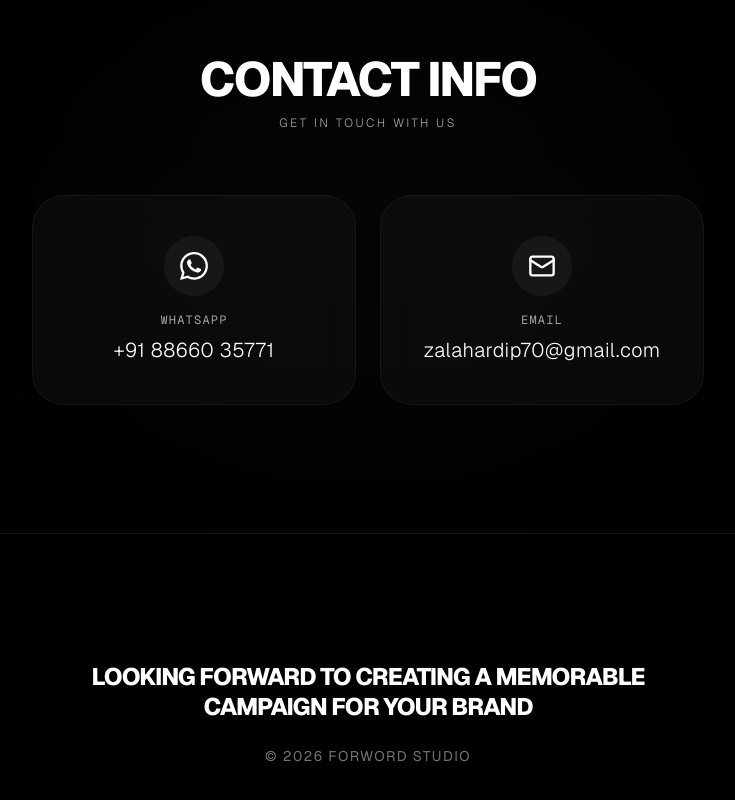
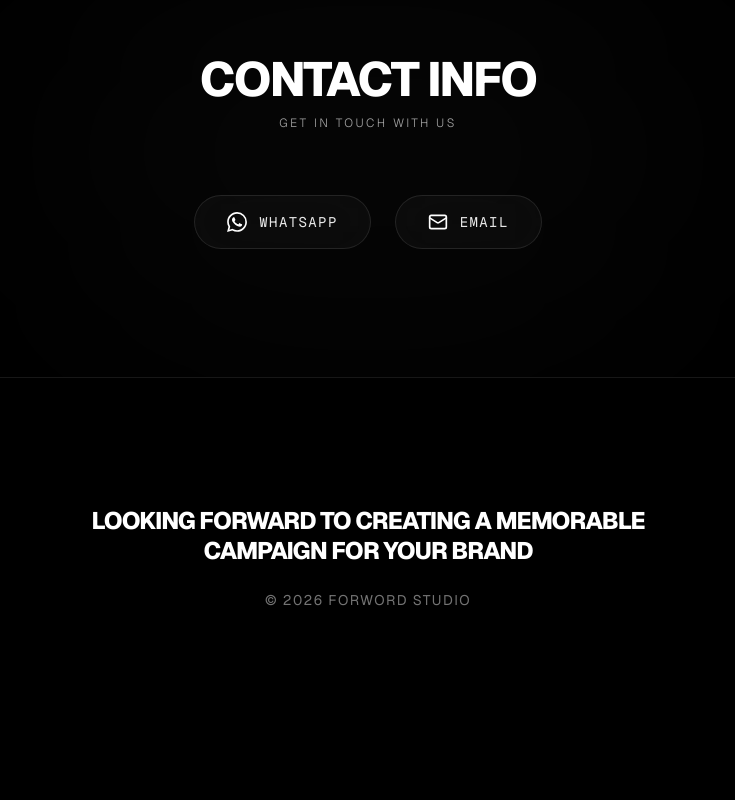
Before and after one commit to kuldeepsinh18/campaign-showcase, a Next.js app: page / in a window 1280 px wide. Shown: the part 1446-2246 px from the top of the page, without its empty margins (272-1007 px from the left). After the commit the page ends 2184 px from the top, so only its background shows below. Built offline with nearby package versions, Linux system fonts and the light colour scheme.

Commit message:
final portfolio update

```diff
--- a/src/app/campaign/[id]/page.tsx
+++ b/src/app/campaign/[id]/page.tsx
@@ -71,6 +71,23 @@
 
         {/* 1. HERO SECTION */}
         <section className="relative h-screen flex flex-col items-center justify-center overflow-hidden z-10 px-6">
+          {/* Cinematic Background */}
+          <div className="absolute inset-0 z-0">
+            <Image
+              src={campaign.coverImage}
+              alt={`${campaign.title} Cover`}
+              fill
+              quality={100}
+              priority
+              unoptimized
+              className="object-cover object-center scale-105"
+            />
+            {/* Dark Overlay & Subtle Blur */}
+            <div className="absolute inset-0 bg-black/65 backdrop-blur-[6px]" />
+            {/* Gradient to blend seamlessly into the grid below */}
+            <div className="absolute inset-0 bg-gradient-to-b from-black/40 via-transparent to-black" />
+          </div>
+
           <motion.div
             style={{ y: yHero }}
             initial={{ opacity: 0, y: 30 }}
@@ -78,7 +95,7 @@
             transition={{ duration: 1.2, ease: [0.16, 1, 0.3, 1], delay: 0.2 }}
             className="text-center z-10"
           >
-            <h1 className="brutalist-text text-5xl md:text-8xl lg:text-9xl text-white tracking-tighter mb-6 leading-[0.85]">
+            <h1 className="brutalist-text font-bold text-4xl md:text-6xl lg:text-7xl text-white tracking-tighter mb-6 leading-[0.85] drop-shadow-2xl text-center">
               {campaign.title.split(' ').map((word, i) => (
                 <span key={i}>
                   {word.toUpperCase()}
@@ -268,49 +285,35 @@
               </p>
             </motion.div>
 
-            <div className="grid grid-cols-1 md:grid-cols-2 gap-4 md:gap-6">
-              {/* WhatsApp Card */}
+            <div className="flex flex-col sm:flex-row items-center justify-center gap-4 md:gap-6">
+              {/* WhatsApp Button */}
               <motion.a
                 href="https://wa.me/918866035771"
                 target="_blank"
                 rel="noopener noreferrer"
-                initial={{ opacity: 0, y: 30 }}
+                initial={{ opacity: 0, y: 20 }}
                 whileInView={{ opacity: 1, y: 0 }}
                 viewport={{ once: true }}
-                whileHover={{ y: -6, scale: 1.02 }}
-                transition={{ duration: 0.5, ease: [0.16, 1, 0.3, 1] }}
-                className="flex flex-col items-center text-center gap-4 p-8 md:p-10 rounded-[1.5rem] md:rounded-[2rem] bg-neutral-900/40 backdrop-blur-xl border border-white/5 hover:border-white/10 hover:bg-neutral-800/40 hover:shadow-[0_0_30px_rgba(255,255,255,0.03)] transition-all group"
+                whileHover={{ y: -4, scale: 1.05 }}
+                transition={{ duration: 0.4, ease: [0.16, 1, 0.3, 1] }}
+                className="flex items-center gap-3 px-8 py-4 rounded-full bg-neutral-900/40 backdrop-blur-xl border border-white/10 hover:border-white/30 hover:bg-neutral-800/60 hover:shadow-[0_0_30px_rgba(255,255,255,0.1)] transition-all group w-full sm:w-auto justify-center cursor-pointer"
               >
-                <div className="p-4 bg-white/5 rounded-full group-hover:bg-white/10 group-hover:scale-110 transition-all duration-500">
-                  <WhatsappIcon className="w-6 h-6 md:w-7 md:h-7 text-white" />
-                </div>
-                <div>
-                  <h3 className="text-[10px] md:text-xs font-mono text-neutral-400 uppercase tracking-widest mb-2 group-hover:text-white transition-colors">WhatsApp</h3>
-                  <p className="text-lg md:text-xl text-white font-light tracking-wide">
-                    +91 88660 35771
-                  </p>
-                </div>
+                <WhatsappIcon className="w-5 h-5 text-white group-hover:scale-110 transition-transform duration-500" />
+                <span className="text-sm font-mono text-white/90 uppercase tracking-widest group-hover:text-white transition-colors">WhatsApp</span>
               </motion.a>
 
-              {/* Email Card */}
+              {/* Email Button */}
               <motion.a
                 href="mailto:zalahardip70@gmail.com"
-                initial={{ opacity: 0, y: 30 }}
+                initial={{ opacity: 0, y: 20 }}
                 whileInView={{ opacity: 1, y: 0 }}
                 viewport={{ once: true }}
-                whileHover={{ y: -6, scale: 1.02 }}
-                transition={{ duration: 0.5, delay: 0.1, ease: [0.16, 1, 0.3, 1] }}
-                className="flex flex-col items-center text-center gap-4 p-8 md:p-10 rounded-[1.5rem] md:rounded-[2rem] bg-neutral-900/40 backdrop-blur-xl border border-white/5 hover:border-white/10 hover:bg-neutral-800/40 hover:shadow-[0_0_30px_rgba(255,255,255,0.03)] transition-all group"
+                whileHover={{ y: -4, scale: 1.05 }}
+                transition={{ duration: 0.4, delay: 0.1, ease: [0.16, 1, 0.3, 1] }}
+                className="flex items-center gap-3 px-8 py-4 rounded-full bg-neutral-900/40 backdrop-blur-xl border border-white/10 hover:border-white/30 hover:bg-neutral-800/60 hover:shadow-[0_0_30px_rgba(255,255,255,0.1)] transition-all group w-full sm:w-auto justify-center cursor-pointer"
               >
-                <div className="p-4 bg-white/5 rounded-full group-hover:bg-white/10 group-hover:scale-110 transition-all duration-500">
-                  <Mail className="w-6 h-6 md:w-7 md:h-7 text-white" />
-                </div>
-                <div>
-                  <h3 className="text-[10px] md:text-xs font-mono text-neutral-400 uppercase tracking-widest mb-2 group-hover:text-white transition-colors">Email</h3>
-                  <p className="text-lg md:text-xl text-white font-light tracking-wide break-all">
-                    zalahardip70@gmail.com
-                  </p>
-                </div>
+                <Mail className="w-5 h-5 text-white group-hover:scale-110 transition-transform duration-500" />
+                <span className="text-sm font-mono text-white/90 uppercase tracking-widest group-hover:text-white transition-colors">Email</span>
               </motion.a>
             </div>
           </div>
--- a/src/app/page.tsx
+++ b/src/app/page.tsx
@@ -45,8 +45,8 @@
       }
     }, interval);
 
-    return () => clearInterval(timer);
-  }, [onComplete]);
+    // eslint-disable-next-line react-hooks/exhaustive-deps
+  }, []);
 
   return (
     <motion.div
@@ -200,49 +200,35 @@
               </p>
             </motion.div>
 
-            <div className="grid grid-cols-1 md:grid-cols-2 gap-4 md:gap-6">
-              {/* WhatsApp Card */}
+            <div className="flex flex-col sm:flex-row items-center justify-center gap-4 md:gap-6">
+              {/* WhatsApp Button */}
               <motion.a
                 href="https://wa.me/918866035771"
                 target="_blank"
                 rel="noopener noreferrer"
-                initial={{ opacity: 0, y: 30 }}
+                initial={{ opacity: 0, y: 20 }}
                 whileInView={{ opacity: 1, y: 0 }}
                 viewport={{ once: true }}
-                whileHover={{ y: -6, scale: 1.02 }}
-                transition={{ duration: 0.5, ease: [0.16, 1, 0.3, 1] }}
-                className="flex flex-col items-center text-center gap-4 p-8 md:p-10 rounded-[1.5rem] md:rounded-[2rem] bg-neutral-900/40 backdrop-blur-xl border border-white/5 hover:border-white/10 hover:bg-neutral-800/40 hover:shadow-[0_0_30px_rgba(255,255,255,0.03)] transition-all group"
+                whileHover={{ y: -4, scale: 1.05 }}
+                transition={{ duration: 0.4, ease: [0.16, 1, 0.3, 1] }}
+                className="flex items-center gap-3 px-8 py-4 rounded-full bg-neutral-900/40 backdrop-blur-xl border border-white/10 hover:border-white/30 hover:bg-neutral-800/60 hover:shadow-[0_0_30px_rgba(255,255,255,0.1)] transition-all group w-full sm:w-auto justify-center cursor-pointer"
               >
-                <div className="p-4 bg-white/5 rounded-full group-hover:bg-white/10 group-hover:scale-110 transition-all duration-500">
-                  <WhatsappIcon className="w-6 h-6 md:w-7 md:h-7 text-white" />
-                </div>
-                <div>
-                  <h3 className="text-[10px] md:text-xs font-mono text-neutral-400 uppercase tracking-widest mb-2 group-hover:text-white transition-colors">WhatsApp</h3>
-                  <p className="text-lg md:text-xl text-white font-light tracking-wide">
-                    +91 88660 35771
-                  </p>
-                </div>
+                <WhatsappIcon className="w-5 h-5 text-white group-hover:scale-110 transition-transform duration-500" />
+                <span className="text-sm font-mono text-white/90 uppercase tracking-widest group-hover:text-white transition-colors">WhatsApp</span>
               </motion.a>
 
-              {/* Email Card */}
+              {/* Email Button */}
               <motion.a
                 href="mailto:zalahardip70@gmail.com"
-                initial={{ opacity: 0, y: 30 }}
+                initial={{ opacity: 0, y: 20 }}
                 whileInView={{ opacity: 1, y: 0 }}
                 viewport={{ once: true }}
-                whileHover={{ y: -6, scale: 1.02 }}
-                transition={{ duration: 0.5, delay: 0.1, ease: [0.16, 1, 0.3, 1] }}
-                className="flex flex-col items-center text-center gap-4 p-8 md:p-10 rounded-[1.5rem] md:rounded-[2rem] bg-neutral-900/40 backdrop-blur-xl border border-white/5 hover:border-white/10 hover:bg-neutral-800/40 hover:shadow-[0_0_30px_rgba(255,255,255,0.03)] transition-all group"
+                whileHover={{ y: -4, scale: 1.05 }}
+                transition={{ duration: 0.4, delay: 0.1, ease: [0.16, 1, 0.3, 1] }}
+                className="flex items-center gap-3 px-8 py-4 rounded-full bg-neutral-900/40 backdrop-blur-xl border border-white/10 hover:border-white/30 hover:bg-neutral-800/60 hover:shadow-[0_0_30px_rgba(255,255,255,0.1)] transition-all group w-full sm:w-auto justify-center cursor-pointer"
               >
-                <div className="p-4 bg-white/5 rounded-full group-hover:bg-white/10 group-hover:scale-110 transition-all duration-500">
-                  <Mail className="w-6 h-6 md:w-7 md:h-7 text-white" />
-                </div>
-                <div>
-                  <h3 className="text-[10px] md:text-xs font-mono text-neutral-400 uppercase tracking-widest mb-2 group-hover:text-white transition-colors">Email</h3>
-                  <p className="text-lg md:text-xl text-white font-light tracking-wide break-all">
-                    zalahardip70@gmail.com
-                  </p>
-                </div>
+                <Mail className="w-5 h-5 text-white group-hover:scale-110 transition-transform duration-500" />
+                <span className="text-sm font-mono text-white/90 uppercase tracking-widest group-hover:text-white transition-colors">Email</span>
               </motion.a>
             </div>
           </div>
```
Also changed, not shown: 1 other file (tests, documents, lock files or other folders).
